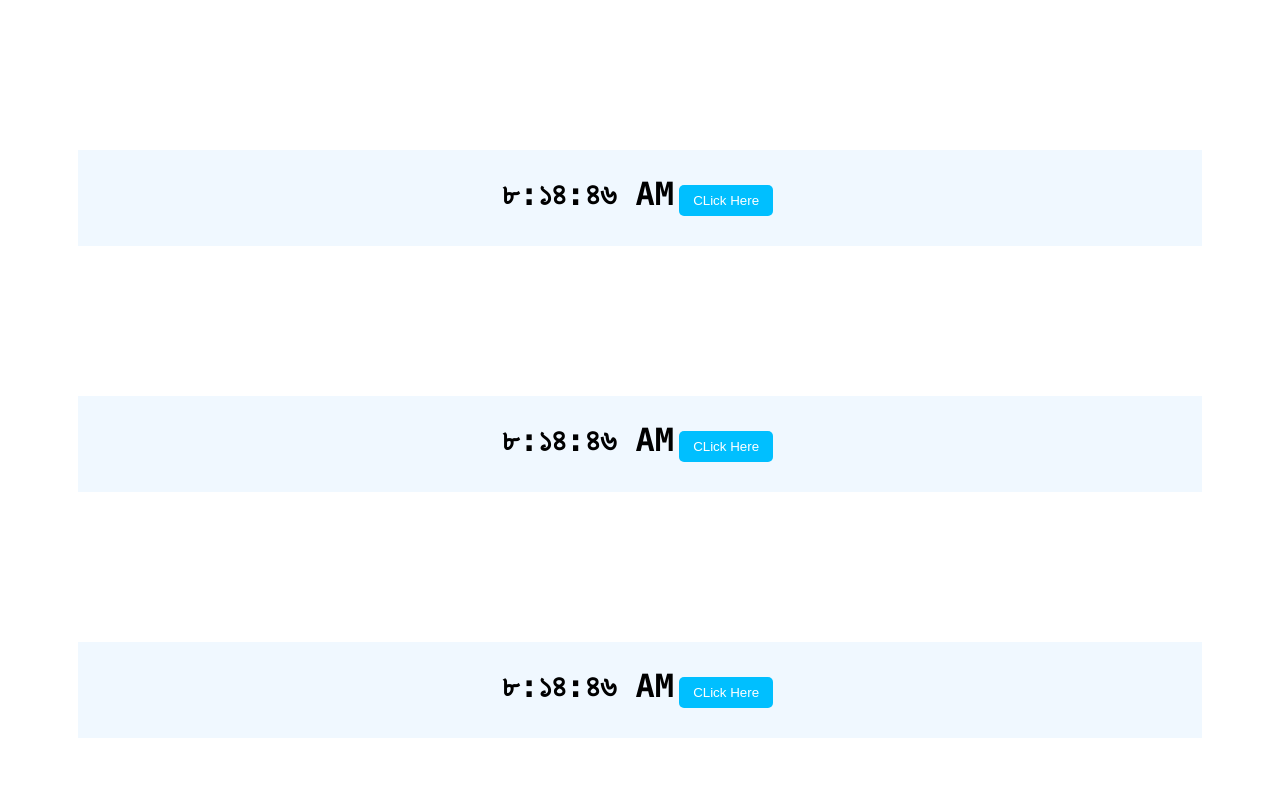
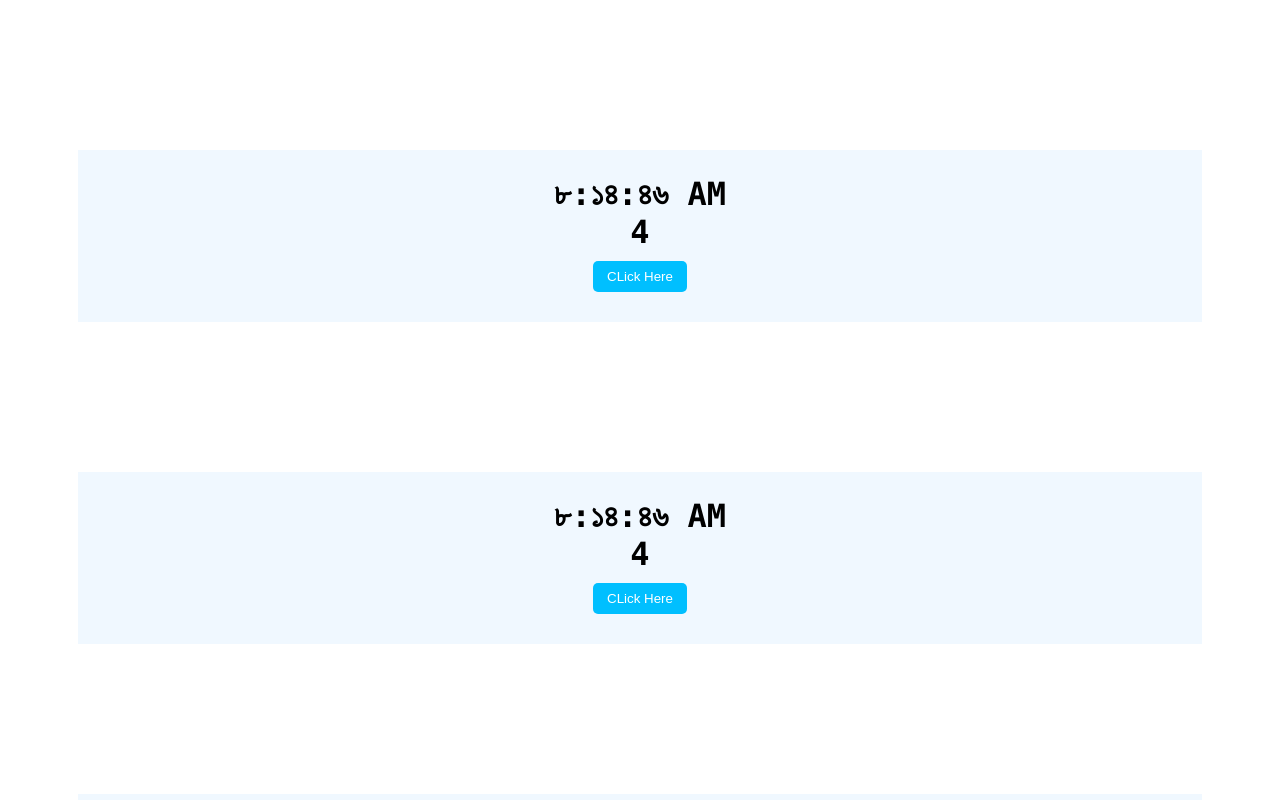
Before and after one commit to mralaminahamed/react-app-vanila, a React (Create React App) app: page / in a window 1280 px wide. Shown: the top 800 px of the page. Built offline with nearby package versions, Linux system fonts and the light colour scheme.

Commit message:
Update Clock.js

```diff
--- a/src/Components/Clock.js
+++ b/src/Components/Clock.js
@@ -24,11 +24,17 @@ class Clock extends Component {
 
     render(){
         const {date, locale} = this.state;
+        const containerAll = document.querySelectorAll('img');
         return (
             <h1 className='container'>
                 <span className='text'>
                     {date.toLocaleTimeString(locale)}
                 </span>
+                <br/>
+                <span className='text'>
+                    {containerAll.length}
+                </span>
+                <br/>
                 <button type='button' onClick={()=>this.handleClick('en-US')}>CLick Here</button>
             </h1>
         );
```
